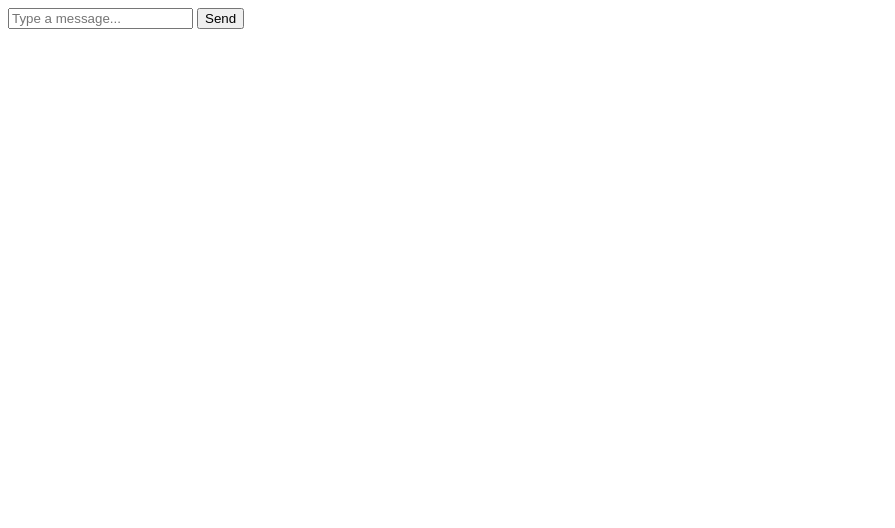
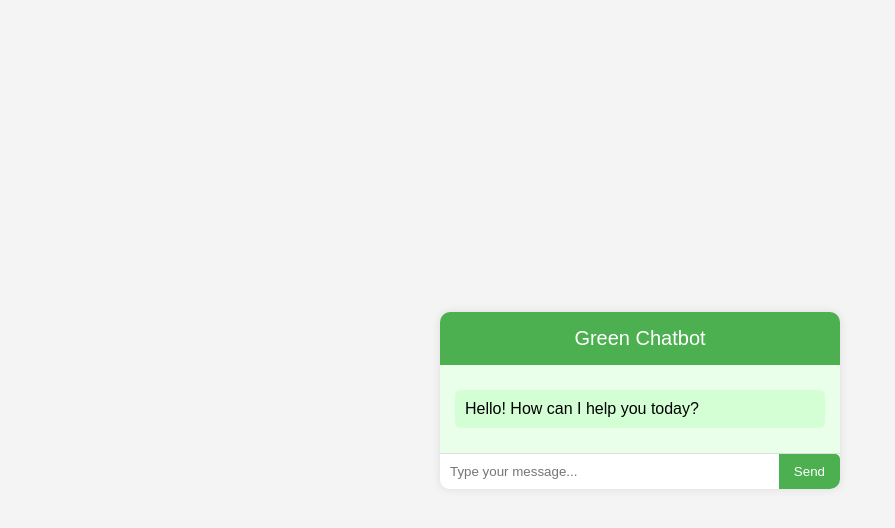
Before and after one commit to collins-hue/chatbot_django, a Django app: page / in a window 1280 px wide. Shown: the top 528 px of the page, without its empty margins (0-895 px from the left). Run offline with Django 3.2, Linux system fonts and the light colour scheme.

Commit message:
Update chat.html
Styled the chat page

```diff
--- a/chat_bot/Templates/chat.html
+++ b/chat_bot/Templates/chat.html
@@ -2,7 +2,81 @@
 <html lang="en">
 <head>
     <meta charset="UTF-8">
-    <title>Chatbot</title>
+    <meta name="viewport" content="width=device-width, initial-scale=1.0">
+    <title>Green Chatbot</title>
+    <style>
+        body {
+            font-family: Arial, sans-serif;
+            background-color: #f4f4f4;
+            margin: 0;
+            padding: 0;
+            display: flex;
+            justify-content: center;
+            align-items: center;
+            height: 100vh;
+        }
+        .chat-container {
+            width: 400px;
+            max-width: 100%;
+            background-color: #fff;
+            border-radius: 10px;
+            box-shadow: 0 0 10px rgba(0, 0, 0, 0.1);
+            overflow: hidden;
+            display: flex;
+            flex-direction: column;
+        }
+        .chat-header {
+            background-color: #4CAF50;
+            color: white;
+            padding: 15px;
+            text-align: center;
+            font-size: 20px;
+        }
+        .chat-area {
+            flex: 1;
+            padding: 15px;
+            overflow-y: auto;
+            background-color: #e9ffe9;
+        }
+        .chat-message {
+            margin: 10px 0;
+            padding: 10px;
+            border-radius: 5px;
+            background-color: #d4ffd4;
+        }
+        .user-message {
+            background-color: #b3ffb3;
+            align-self: flex-end;
+        }
+        .bot-message {
+            background-color: #d4ffd4;
+            align-self: flex-start;
+        }
+        .input-area {
+            display: flex;
+            border-top: 1px solid #ddd;
+        }
+        .input-area input {
+            flex: 1;
+            padding: 10px;
+            border: none;
+            border-top-left-radius: 5px;
+            border-bottom-left-radius: 5px;
+            outline: none;
+        }
+        .input-area button {
+            padding: 10px 15px;
+            border: none;
+            background-color: #4CAF50;
+            color: white;
+            cursor: pointer;
+            border-top-right-radius: 5px;
+            border-bottom-right-radius: 5px;
+        }
+        .input-area button:hover {
+            background-color: #45a049;
+        }
+    </style>
     <script>
         function getCSRFToken() {
             let cookieValue = null;
@@ -24,6 +98,7 @@
             const messagesDiv = document.getElementById('messages');
             const userMessageDiv = document.createElement('div');
             userMessageDiv.textContent = 'You: ' + message;
+            userMessageDiv.className = 'chat-message user-message';
             messagesDiv.appendChild(userMessageDiv);
 
             fetch('/chat/', {
@@ -38,6 +113,7 @@
             .then(data => {
                 const botMessageDiv = document.createElement('div');
                 botMessageDiv.textContent = 'Montego: ' + data.message;
+                botMessageDiv.className = 'chat-message bot-message';
                 messagesDiv.appendChild(botMessageDiv);
                 messagesDiv.scrollTop = messagesDiv.scrollHeight;
             });
@@ -47,10 +123,15 @@
     </script>
 </head>
 <body>
-    <div id="chatbox">
-        <div id="messages"></div>
-        <input type="text" id="message" placeholder="Type a message...">
-        <button onclick="sendMessage()">Send</button>
+    <div class="chat-container">
+        <div class="chat-header">Green Chatbot</div>
+        <div id="messages" class="chat-area">
+            <div class="chat-message bot-message">Hello! How can I help you today?</div>
+        </div>
+        <div class="input-area">
+            <input type="text" id="message" placeholder="Type your message..." autofocus>
+            <button onclick="sendMessage()">Send</button>
+        </div>
     </div>
 </body>
 </html>
```
